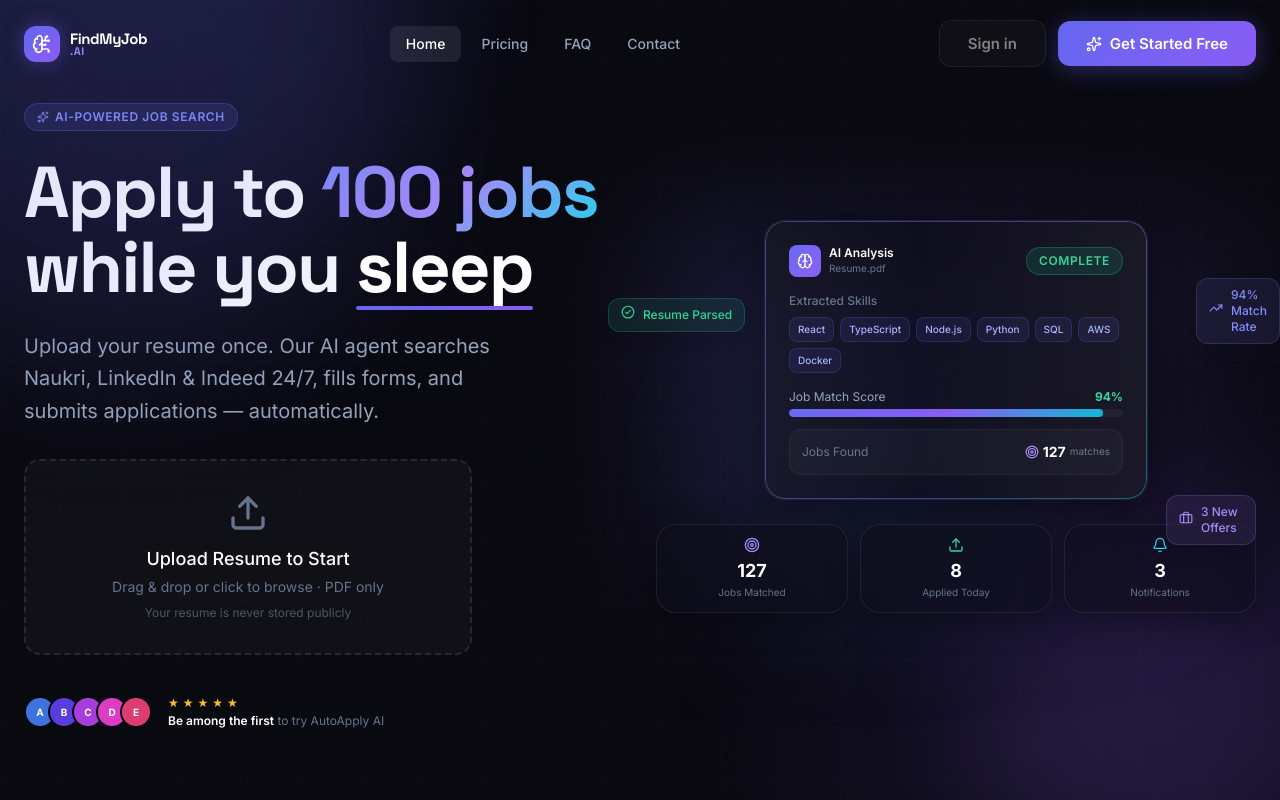
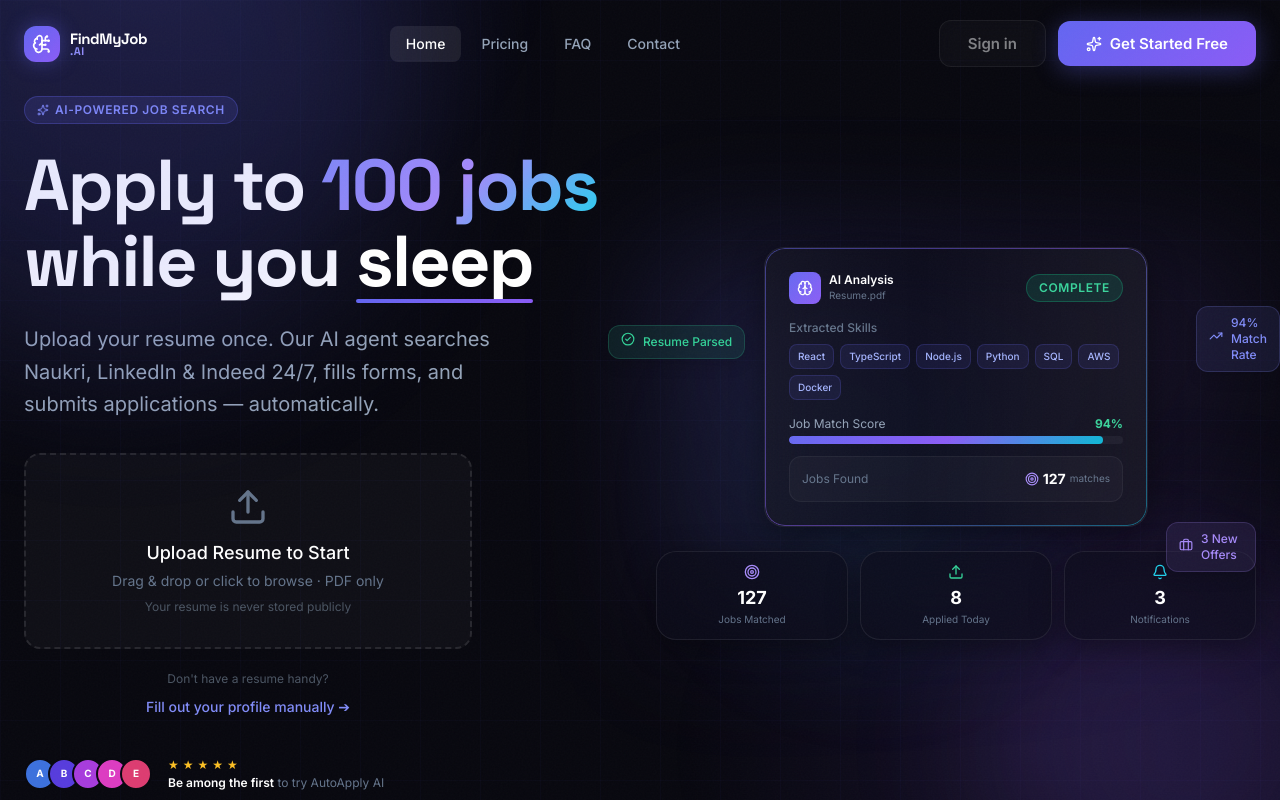
Before and after one commit to ravichandrareddy2712-bit/Fill_My_Job, a Next.js app: page / in a window 1280 px wide. Shown: the top 800 px of the page. Built offline with nearby package versions, Linux system fonts and the light colour scheme.

Commit message:
feat: add manual onboarding link to hero section

```diff
--- a/src/components/landing/HeroSection.tsx
+++ b/src/components/landing/HeroSection.tsx
@@ -285,6 +285,16 @@
                   <p className="text-[#4b5563] text-xs mt-2">Your resume is never stored publicly</p>
                 </div>
               )}
+
+              {/* Add a manual entry button so users know there is a form! */}
+              {!isExtracting && (
+                <div className="mt-4 text-center max-w-md mx-auto lg:mx-0">
+                  <span className="text-[#4b5563] text-xs">Don't have a resume handy?</span>
+                  <Link href="/onboarding" className="block mt-2 text-indigo-400 hover:text-indigo-300 text-sm font-medium transition-colors">
+                    Fill out your profile manually ➔
+                  </Link>
+                </div>
+              )}
             </motion.div>
 
             {/* Social proof */}
```
